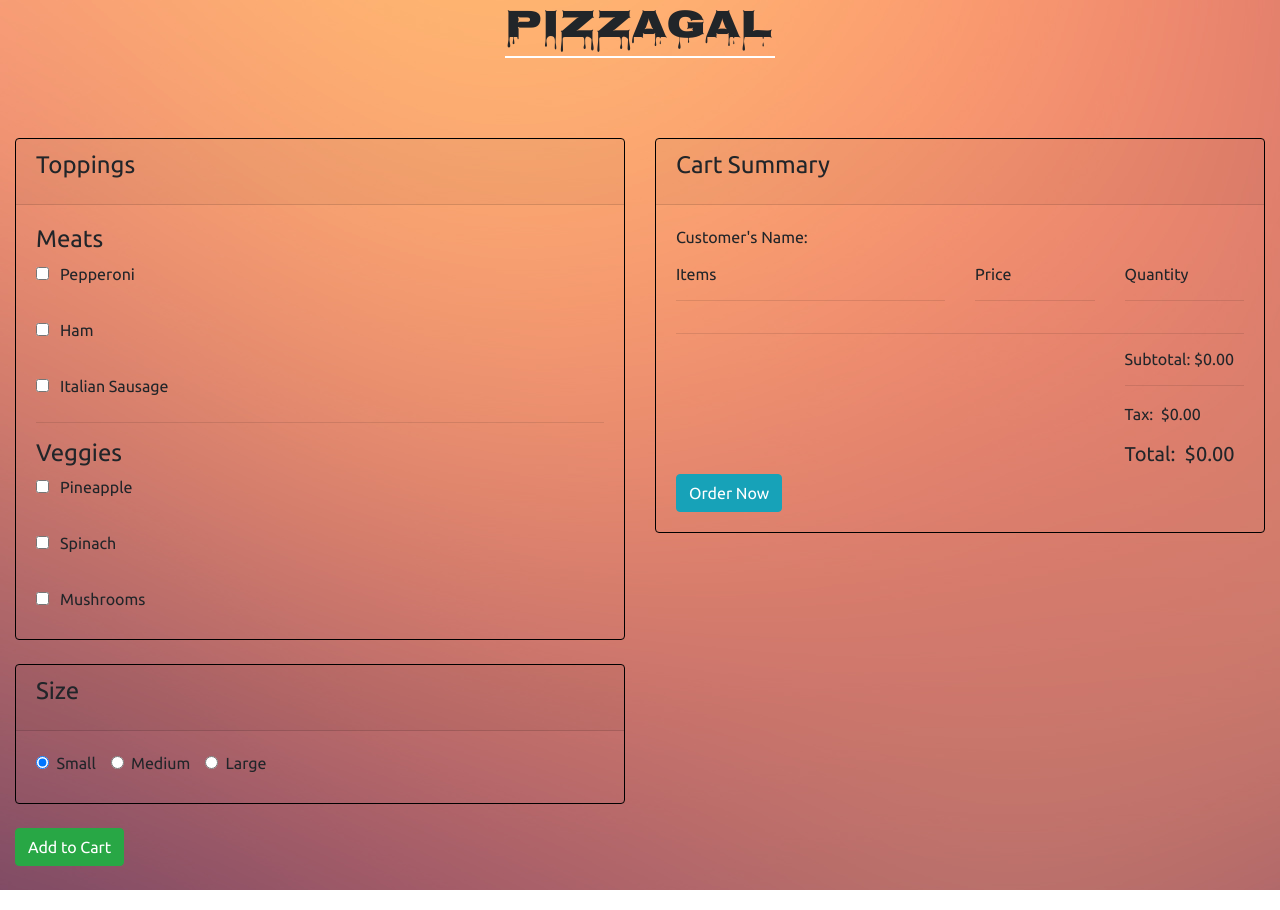
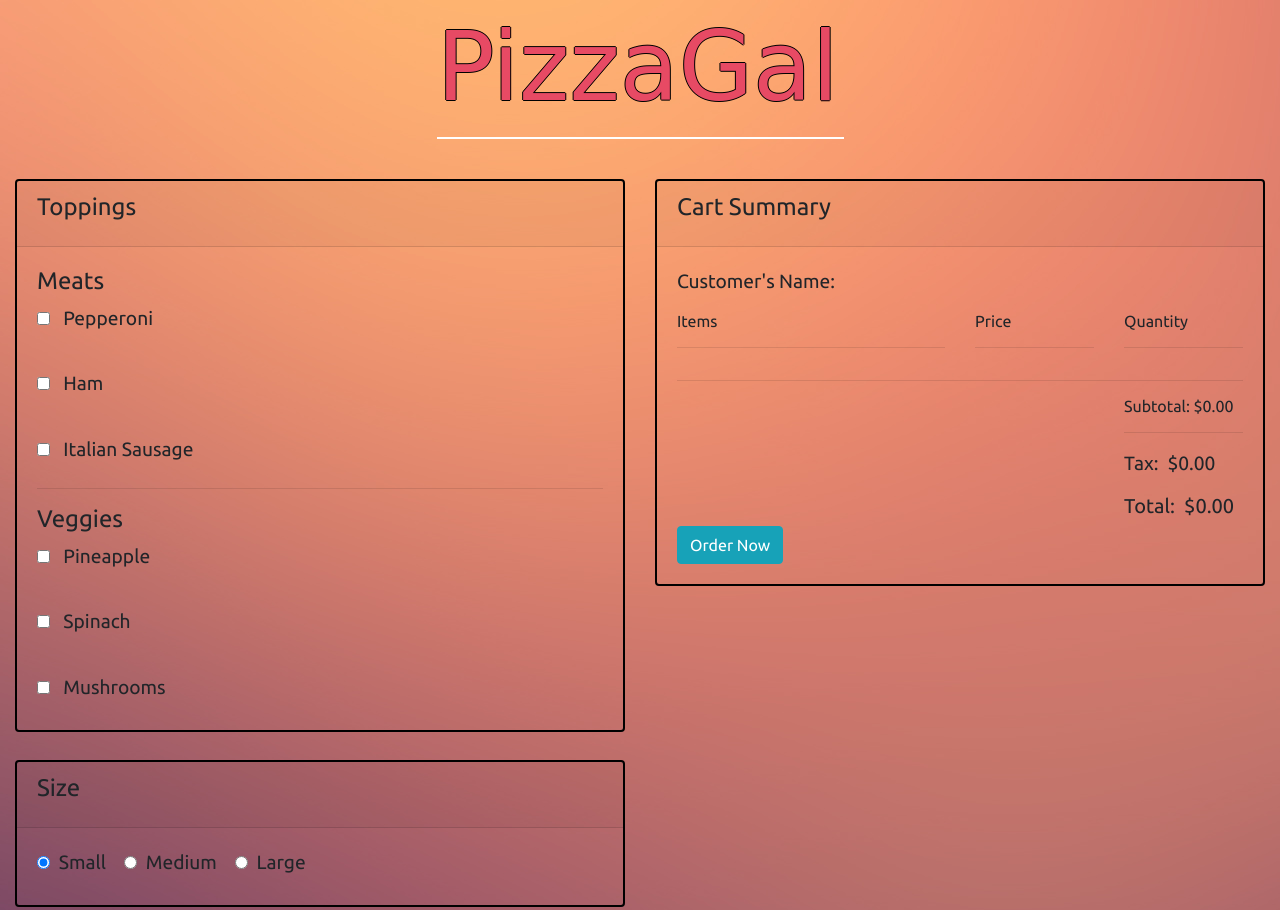
Before and after one commit to sn31/pizza-order, a plain HTML site: page index.html in a window 1280 px wide. Shown: the top 910 px of the page. Drawn offline with nearby package versions, Linux system fonts and the light colour scheme; a web font is replaced by a local one.

Commit message:
add moving letters to header

```diff
--- a/css/styles.css
+++ b/css/styles.css
@@ -5,8 +5,11 @@
 
 h1 {
     text-align: center;
-    margin-bottom: 10vh;
-    font-family: 'Nosifer', cursive;
+    margin-bottom: 5vh;
+    font-family: 'Londrina Outline', cursive;
+    font-size: 5em;
+    color: rgb(231, 74, 100);
+    text-shadow: -1px 0 black, 0 1px black, 1px 0 black, 0 -1px black;
 }
 
 .receipt {
@@ -16,9 +19,10 @@ h1 {
 body {
     background-image: url(../img/11.jpg);
     font-family: 'Ubuntu', sans-serif;
+    font-size: 1.2em;
 }
 
-  .ml14 .text-wrapper {
+  .movingHeader .text-wrapper {
     position: relative;
     display: inline-block;
     padding-top: 0.1em;
@@ -26,7 +30,7 @@ body {
     padding-bottom: 0.15em;
   }
 
-  .ml14 .line {
+  .movingHeader .line {
     opacity: 0;
     position: absolute;
     left: 0;
@@ -39,5 +43,10 @@ body {
 
 .card {
     background-color: transparent;
-    border: 1px solid black;
+    border: 2px solid black;
 }
+
+button {
+    margin-left: auto;
+    margin-right: auto;
+}
--- a/index.html
+++ b/index.html
@@ -3,7 +3,7 @@
 
 <head>
     <meta charset="utf-8">
-    <link href="https://fonts.googleapis.com/css?family=Nosifer|Ubuntu" rel="stylesheet">
+    <link href="https://fonts.googleapis.com/css?family=Londrina+Outline|Nosifer|Ubuntu" rel="stylesheet">
     <link href="css/bootstrap.css" rel="stylesheet" type="text/css" />
     <link href="css/styles.css" rel="stylesheet" type="text/css" />
     <script src="https://cdnjs.cloudflare.com/ajax/libs/animejs/2.0.2/anime.min.js"></script>
@@ -15,7 +15,7 @@
 <body>
     <div class="container-fluid">
         <header>
-            <h1 class="ml14">
+            <h1 class="movingHeader">
                 <span class="text-wrapper">
                     <span class="letters">PizzaGal</span>
                     <span class="line"></span>
--- a/js/scripts.js
+++ b/js/scripts.js
@@ -65,19 +65,19 @@ $(document).ready(function () {
         $(".receipt").toggle("500ms");
     })
     // Moving letters
-    $('.ml14 .letters').each(function(){
+    $('.movingHeader .letters').each(function(){
         $(this).html($(this).text().replace(/([^\x00-\x80]|\w)/g, "<span class='letter'>$&</span>"));
       });
 
       anime.timeline({loop: true})
         .add({
-          targets: '.ml14 .line',
+          targets: '.movingHeader .line',
           scaleX: [0,1],
           opacity: [0.5,1],
           easing: "easeInOutExpo",
           duration: 900
         }).add({
-          targets: '.ml14 .letter',
+          targets: '.movingHeader .letter',
           opacity: [0,1],
           translateX: [40,0],
           translateZ: 0,
@@ -89,10 +89,10 @@ $(document).ready(function () {
             return 150 + 25 * i;
           }
         }).add({
-          targets: '.ml14',
+          targets: '.movingHeader',
           opacity: 0,
           duration: 1000,
           easing: "easeOutExpo",
           delay: 1000
         });
-})
+});
```
